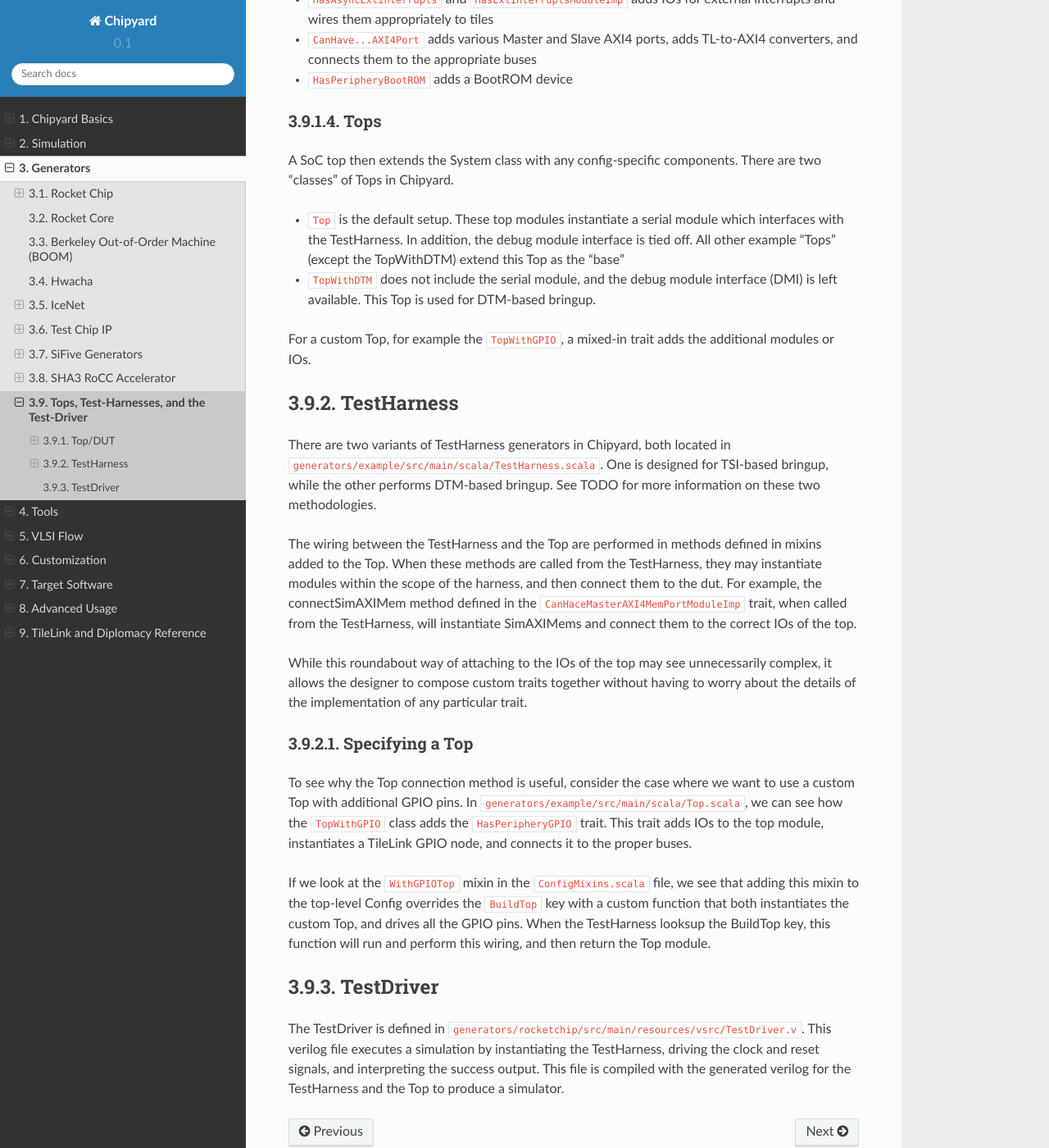
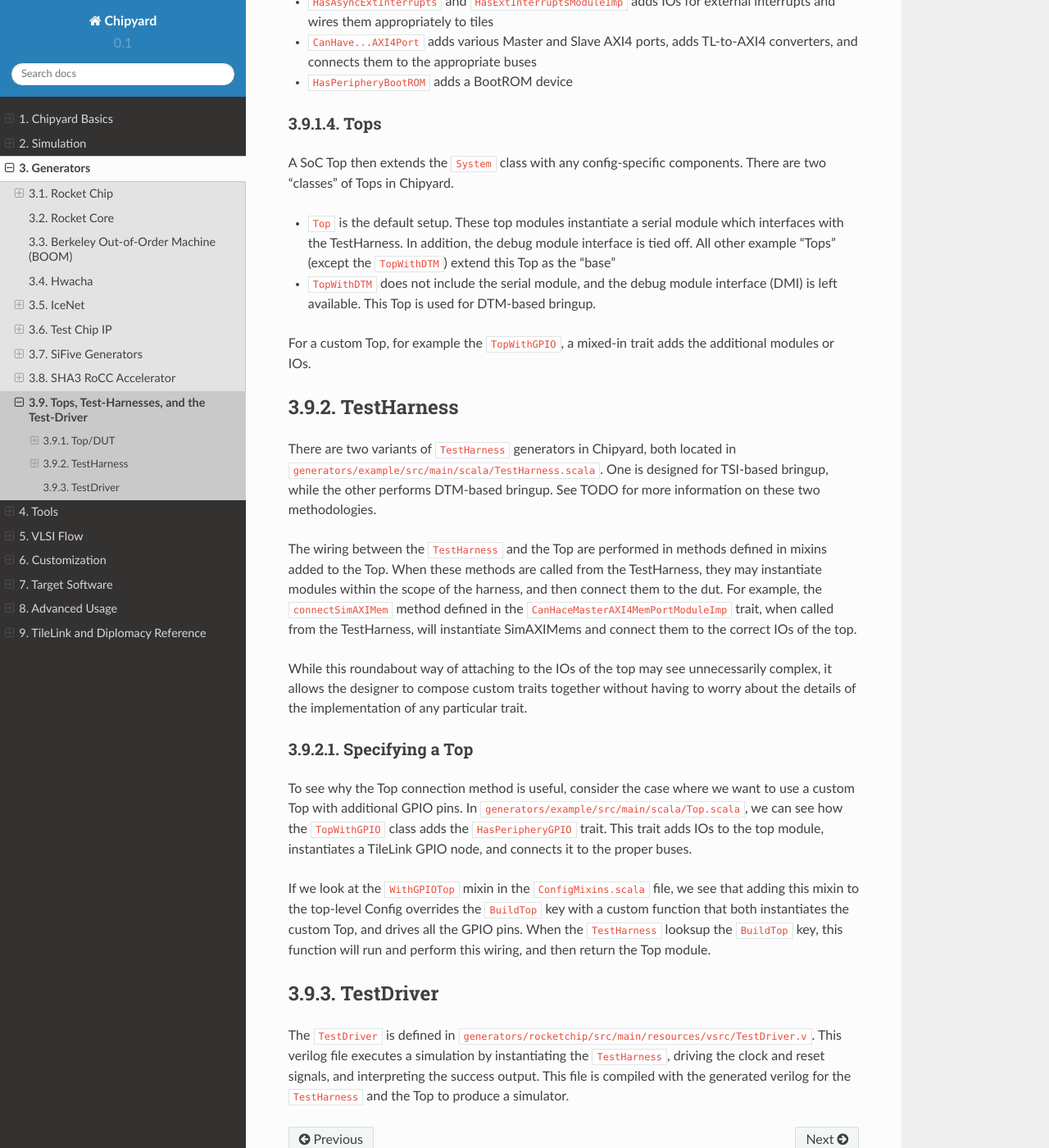
Before and after one commit to ucb-bar/chipyard, a Sphinx documentation site: the page built from docs/Generators/Top-Testharness.rst, in a window 1280 px wide and 1400 px high, scrolled down 915 px. Shown: the whole window at 82% size. Built offline with Sphinx 7.4.7 and the Read the Docs theme 2.0.0, drawn with Linux system fonts in a browser that asks for light colours; some of the changed text lies outside the part shown.

Commit message:
[docs][ci skip] More formatting fixes

```diff
--- a/docs/Generators/Top-Testharness.rst
+++ b/docs/Generators/Top-Testharness.rst
@@ -16,12 +16,12 @@ The top-level module of a Rocket Chip SoC is composed via cake-pattern. Specific
 BaseSubsystem
 ^^^^^^^^^^^^^^^^^^^^^^^^^
 
-The BaseSubsystem is defined in ``generators/rocketchip/src/main/scala/subsystem/BaseSubsystem.scala``. Looking at the ``BaseSubsystem`` abstract class, we see that this class instantiates the top-level buses (frontbus, systembus, peripherybus, etc.), but does not specify a topology. We also see this class define several ``ElaborationArtefacts``, for example the device tree string, and the diplomacy GraphML.
+The ``BaseSubsystem`` is defined in ``generators/rocketchip/src/main/scala/subsystem/BaseSubsystem.scala``. Looking at the ``BaseSubsystem`` abstract class, we see that this class instantiates the top-level buses (frontbus, systembus, peripherybus, etc.), but does not specify a topology. We also see this class define several ``ElaborationArtefacts``, for example the device tree string, and the diplomacy GraphML.
 
 Subsystem
 ^^^^^^^^^^^^^^^^^^^^^^^^^
 
-Looking in ``generators/utilities/src/main/scala/Subsystem.scala``, we can see how Chipyard extends the ``BaseSubsystem`` abstract class. The ``HasBoomAndRocketTiles`` trait defines and instantiates BOOM or Rocket tiles, depending on the parameters specified. We also connect connect some basic IOs for each tile here, specifically the hartids and the reset_vector.
+Looking in ``generators/utilities/src/main/scala/Subsystem.scala``, we can see how Chipyard extends the ``BaseSubsystem`` abstract class. The ``HasBoomAndRocketTiles`` trait defines and instantiates BOOM or Rocket tiles, depending on the parameters specified. We also connect connect some basic IOs for each tile here, specifically the hartids and the reset vector.
 
 System
 ^^^^^^^^^^^^^^^^^^^^^^^^^
@@ -36,9 +36,9 @@ System
 Tops
 ^^^^^^^^^^^^^^^^^^^^^^^^^
 
-A SoC top then extends the System class with any config-specific components. There are two "classes" of Tops in Chipyard.
+A SoC Top then extends the ``System`` class with any config-specific components. There are two "classes" of Tops in Chipyard.
 
-- ``Top`` is the default setup. These top modules instantiate a serial module which interfaces with the TestHarness. In addition, the debug module interface is tied off. All other example "Tops" (except the TopWithDTM) extend this Top as the "base"
+- ``Top`` is the default setup. These top modules instantiate a serial module which interfaces with the TestHarness. In addition, the debug module interface is tied off. All other example "Tops" (except the ``TopWithDTM``) extend this Top as the "base"
 - ``TopWithDTM`` does not include the serial module, and the debug module interface (DMI) is left available. This Top is used for DTM-based bringup.
 
 For a custom Top, for example the ``TopWithGPIO``, a mixed-in trait adds the additional modules or IOs.
@@ -47,9 +47,9 @@ For a custom Top, for example the ``TopWithGPIO``, a mixed-in trait adds the add
 TestHarness
 -------------------------
 
-There are two variants of TestHarness generators in Chipyard, both located in ``generators/example/src/main/scala/TestHarness.scala``. One is designed for TSI-based bringup, while the other performs DTM-based bringup. See TODO for more information on these two methodologies.
+There are two variants of ``TestHarness`` generators in Chipyard, both located in ``generators/example/src/main/scala/TestHarness.scala``. One is designed for TSI-based bringup, while the other performs DTM-based bringup. See TODO for more information on these two methodologies.
 
-The wiring between the TestHarness and the Top are performed in methods defined in mixins added to the Top. When these methods are called from the TestHarness, they may instantiate modules within the scope of the harness, and then connect them to the dut. For example, the connectSimAXIMem method defined in the ``CanHaceMasterAXI4MemPortModuleImp`` trait, when called from the TestHarness, will instantiate SimAXIMems and connect them to the correct IOs of the top.
+The wiring between the ``TestHarness`` and the Top are performed in methods defined in mixins added to the Top. When these methods are called from the TestHarness, they may instantiate modules within the scope of the harness, and then connect them to the dut. For example, the ``connectSimAXIMem`` method defined in the ``CanHaceMasterAXI4MemPortModuleImp`` trait, when called from the TestHarness, will instantiate SimAXIMems and connect them to the correct IOs of the top.
 
 While this roundabout way of attaching to the IOs of the top may see unnecessarily complex, it allows the designer to compose custom traits together without having to worry about the details of the implementation of any particular trait.
 
@@ -57,9 +57,9 @@ Specifying a Top
 ^^^^^^^^^^^^^^^^^^^^^^^^^
 To see why the Top connection method is useful, consider the case where we want to use a custom Top with additional GPIO pins. In ``generators/example/src/main/scala/Top.scala``, we can see how the ``TopWithGPIO`` class adds the ``HasPeripheryGPIO`` trait. This trait adds IOs to the top module, instantiates a TileLink GPIO node, and connects it to the proper buses.
 
-If we look at the ``WithGPIOTop`` mixin in the ``ConfigMixins.scala`` file, we see that adding this mixin to the top-level Config overrides the ``BuildTop`` key with a custom function that both instantiates the custom Top, and drives all the GPIO pins. When the TestHarness looksup the BuildTop key, this function will run and perform this wiring, and then return the Top module.
+If we look at the ``WithGPIOTop`` mixin in the ``ConfigMixins.scala`` file, we see that adding this mixin to the top-level Config overrides the ``BuildTop`` key with a custom function that both instantiates the custom Top, and drives all the GPIO pins. When the ``TestHarness`` looksup the ``BuildTop`` key, this function will run and perform this wiring, and then return the Top module.
 
 TestDriver
 -------------------------
 
-The TestDriver is defined in ``generators/rocketchip/src/main/resources/vsrc/TestDriver.v``. This verilog file executes a simulation by instantiating the TestHarness, driving the clock and reset signals, and interpreting the success output. This file is compiled with the generated verilog for the TestHarness and the Top to produce a simulator.
+The ``TestDriver`` is defined in ``generators/rocketchip/src/main/resources/vsrc/TestDriver.v``. This verilog file executes a simulation by instantiating the ``TestHarness``, driving the clock and reset signals, and interpreting the success output. This file is compiled with the generated verilog for the ``TestHarness`` and the Top to produce a simulator.
```
Also changed, not shown: other parts of docs/Generators/Top-Testharness.rst (+4 -4 lines).
